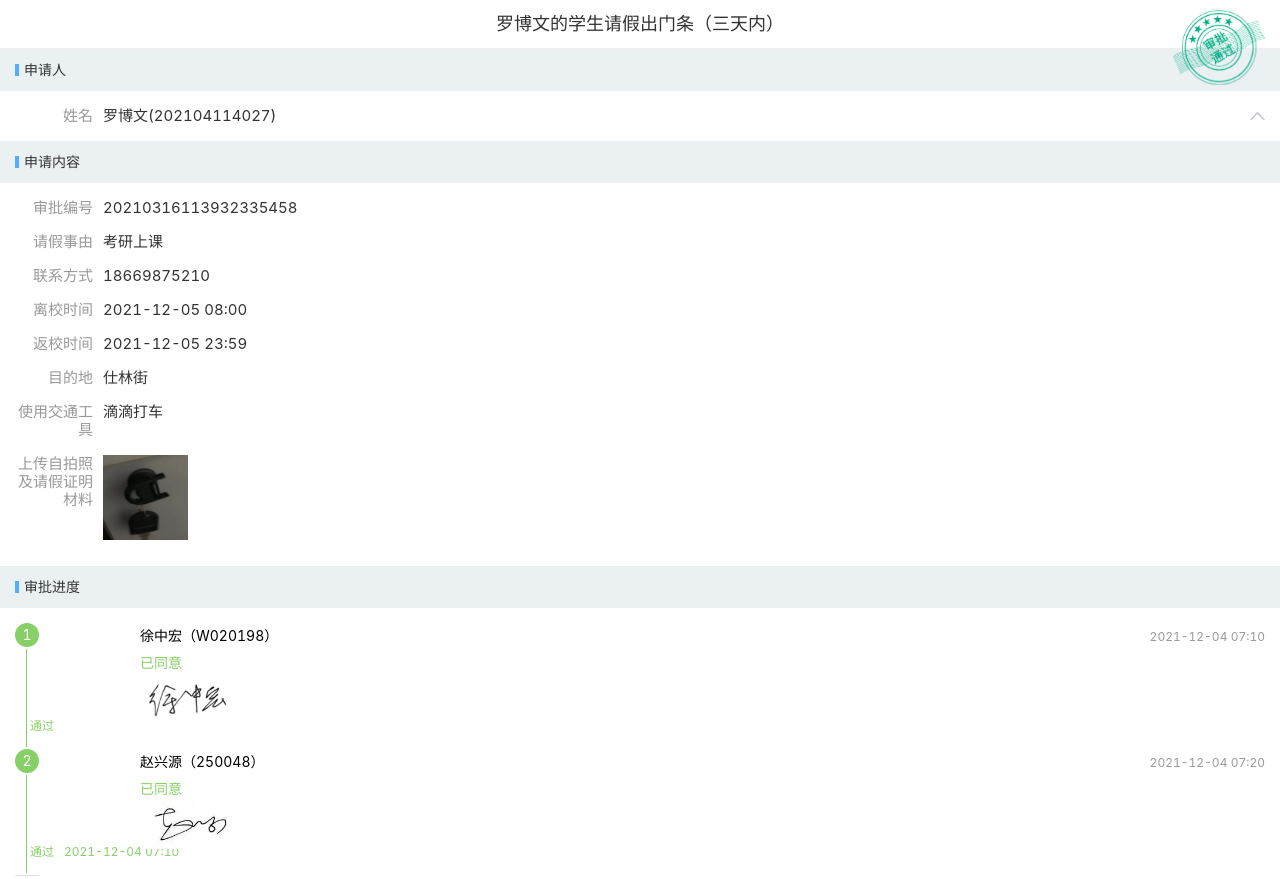
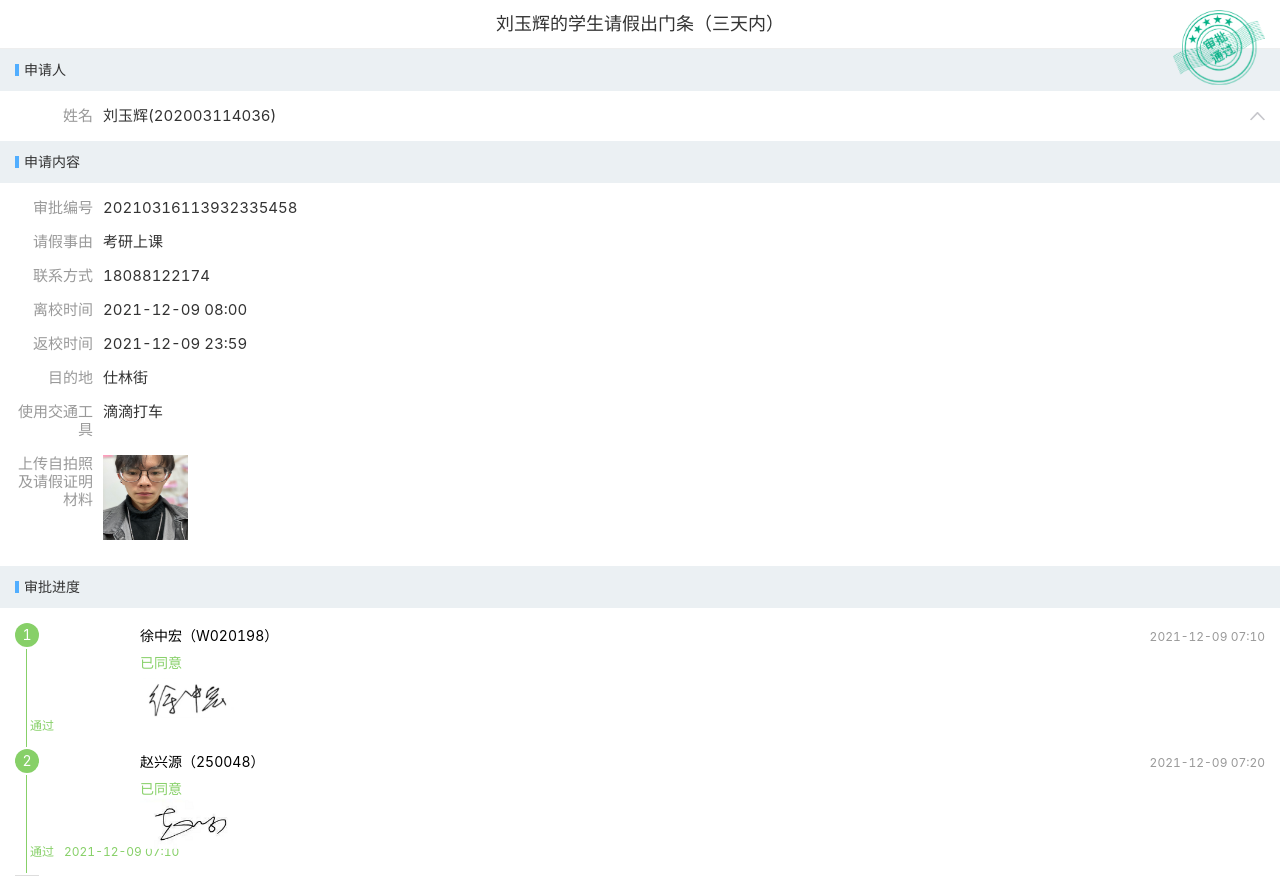
Before and after one commit to yibanjiatiao1/al18, a plain HTML site: page index.html in a window 1280 px wide. Shown: the top 879 px of the page. Drawn offline with Linux system fonts and the light colour scheme; a script that the page names is missing.

Commit message:
Update index.html

```diff
--- a/index.html
+++ b/index.html
@@ -30,7 +30,7 @@
     <div class="hx-layout">
      <main class="hx-content">
       <div class="wfTitle___Y-ebx">
-       罗博文的学生请假出门条（三天内）
+       刘玉辉的学生请假出门条（三天内）
       </div>
       <div class="hx-detail">
        <div class="hx-detail-group">
@@ -46,7 +46,7 @@
        <span class="hx-detail-item-label">姓名</span>
        <div class="hx-detail-item-field">
         <div class="am-flexbox am-flexbox-justify-start am-flexbox-align-center">
-         罗博文(202104114027)
+         刘玉辉(202003114036)
         </div>
        </div>
       </div>
@@ -56,7 +56,7 @@
        <div class="hx-detail-item">
         <span class="hx-detail-item-label">学号</span>
         <div class="hx-detail-item-field">
-         202104114027        </div>
+         202003114036        </div>
        </div>
        <div class="hx-detail-item">
         <span class="hx-detail-item-label">性别</span>
@@ -66,22 +66,22 @@
        <div class="hx-detail-item">
         <span class="hx-detail-item-label">学院</span>
         <div class="hx-detail-item-field">
-         戏剧学院        </div>
+         设计学院        </div>
        </div>
        <div class="hx-detail-item">
         <span class="hx-detail-item-label">专业</span>
         <div class="hx-detail-item-field">
-         戏剧与导演        </div>
+         视觉传达        </div>
        </div>
        <div class="hx-detail-item">
         <span class="hx-detail-item-label">班级</span>
         <div class="hx-detail-item-field">
-         20戏导班        </div>
+         20级视传2班        </div>
        </div>
        <div class="hx-detail-item">
         <span class="hx-detail-item-label">年级</span>
         <div class="hx-detail-item-field">
-         2021        </div>
+         2020        </div>
        </div>
        <div class="hx-detail-item">
         <span class="hx-detail-item-label">教育层级</span>
@@ -124,17 +124,17 @@
          <div class="hx-detail-item">
           <span class="hx-detail-item-label">联系方式</span>
           <div class="hx-detail-item-field">
-           18669875210          </div>
+           18088122174          </div>
          </div>
          <div class="hx-detail-item">
           <span class="hx-detail-item-label">离校时间</span>
           <div class="hx-detail-item-field">
-           2021-12-05 08:00          </div>
+           2021-12-09 08:00          </div>
          </div>
          <div class="hx-detail-item">
           <span class="hx-detail-item-label">返校时间</span>
           <div class="hx-detail-item-field">
-           2021-12-05 23:59          </div>
+           2021-12-09 23:59          </div>
          </div>
          <div class="hx-detail-item">
           <span class="hx-detail-item-label">目的地</span>
@@ -150,7 +150,7 @@
           <span class="hx-detail-item-label">上传自拍照及请假证明材料</span>
           <div class="hx-detail-item-field">
            <div class="hx-detail-image">
-            <img src="./工作流_files/111.jpg" alt="" style="margin-right: 10px; width: 84.6667px;
+            <img src="./工作流_files/lyh.jpg" alt="" style="margin-right: 10px; width: 84.6667px;
     height: 84.6667px; margin-bottom: 10px;">
            </div>
           </div>
@@ -176,7 +176,7 @@
             <div class="nodeapprover___1KJaE" style="margin-top: 0px;">
              <div>
               <div>
-               徐中宏（W020198）               <span class="workTime___PJH95">2021-12-04 07:10</span>
+               徐中宏（W020198）               <span class="workTime___PJH95">2021-12-09 07:10</span>
               </div>
               <div class="approverOpinion___3xcsE">
                <span style="color: rgb(135, 208, 104);">已同意</span>
@@ -193,7 +193,7 @@
           <div class="flownode___1GTd6 node2___1yk73">
            <div class="nodestate___Npp7u">
             <span>通过</span>
-            <span class="stateTime___2bJzR"> 2021-12-04 07:10</span>
+            <span class="stateTime___2bJzR"> 2021-12-09 07:10</span>
            </div>
            <div class="nodeleft___2q7Sg">
             <span class="nodeindex___Cya0J">2</span>
@@ -202,7 +202,7 @@
             <div class="nodeapprover___1KJaE" style="margin-top: 0px;">
              <div>
               <div>
-                赵兴源（250048）               <span class="workTime___PJH95"> 2021-12-04 07:20</span>
+                赵兴源（250048）               <span class="workTime___PJH95"> 2021-12-09 07:20</span>
               </div>
               <div class="approverOpinion___3xcsE">
                <span style="color: rgb(135, 208, 104);">已同意</span>
```
